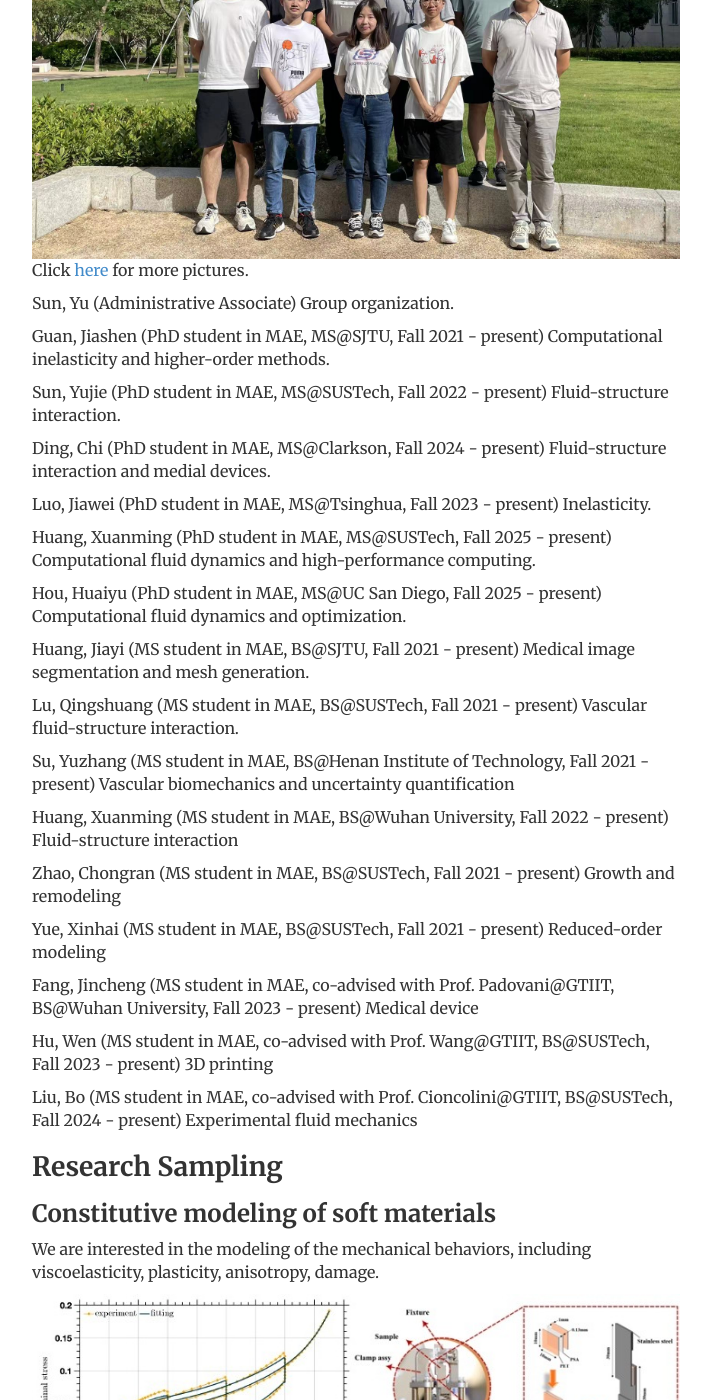
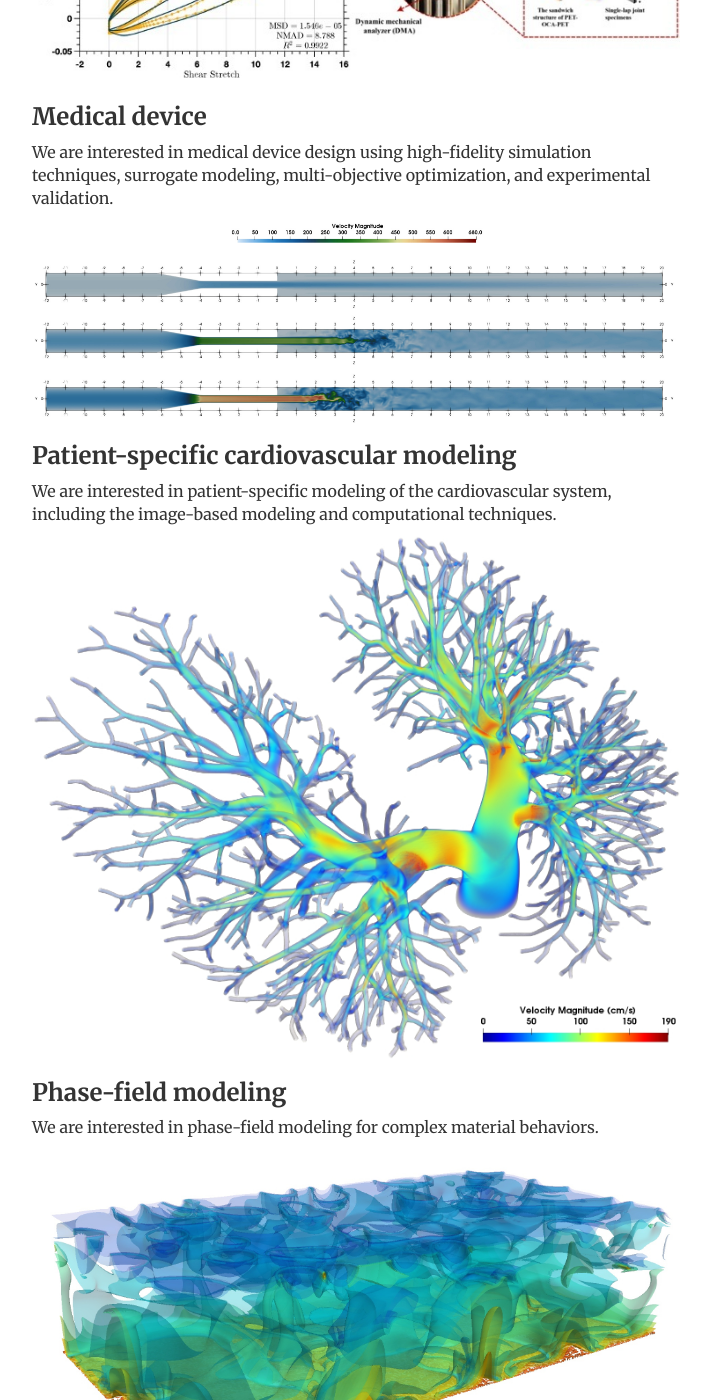
Before and after one commit to ju-liu/ju-liu.github.io, a Jekyll site: the page built from research/index.html, in a window 1280 px wide and 1400 px high, scrolled down 662 px. Shown: the whole window, without its empty margins (284-995 px from the left). Built offline with Jekyll 4.4.1, drawn with Linux system fonts in a browser that asks for light colours; nearby versions of some CDN libraries; library files that are not in the unit come from our copies; comment, search, counter and statistics services are not loaded.

Commit message:
Update index.html

```diff
--- a/research/index.html
+++ b/research/index.html
@@ -22,42 +22,6 @@ of multi-physics and multi-scale problems.
 My lab is equipped with ThinkStation P920/P620 tower workstations for methodology development.
 </p>
 
-<h2>Current Team Members</h2>
- <img  class="img-responsive" alt="Group-2022-07-16" src="/img/group_2022_summer.jpeg">
- <p> Click <a href="https://www.flickr.com/photos/194921644@N05/albums/with/72177720311616744">here</a> for more pictures.</p>
-
-  <p>Sun, Yu (Administrative Associate) Group organization.</p>
-
-  <p>Guan, Jiashen (PhD student in MAE, MS@SJTU, Fall 2021 - present) Computational inelasticity and higher-order methods.</p>
-
-  <p>Sun, Yujie (PhD student in MAE, MS@SUSTech, Fall 2022 - present) Fluid-structure interaction.</p>
-
-  <p>Ding, Chi (PhD student in MAE, MS@Clarkson, Fall 2024 - present) Fluid-structure interaction and medial devices.</p>
-
-  <p>Luo, Jiawei (PhD student in MAE, MS@Tsinghua, Fall 2023 - present) Inelasticity.</p>
-
-  <p>Huang, Xuanming (PhD student in MAE, MS@SUSTech, Fall 2025 - present) Computational fluid dynamics and high-performance computing.</p>
-
-  <p>Hou, Huaiyu (PhD student in MAE, MS@UC San Diego, Fall 2025 - present) Computational fluid dynamics and optimization.</p>
-
-  <p>Huang, Jiayi (MS student in MAE, BS@SJTU, Fall 2021 - present) Medical image segmentation and mesh generation.</p>
-
-  <p>Lu, Qingshuang (MS student in MAE, BS@SUSTech, Fall 2021 - present) Vascular fluid-structure interaction.</p>
-
-  <p>Su, Yuzhang (MS student in MAE, BS@Henan Institute of Technology, Fall 2021 - present) Vascular biomechanics and uncertainty quantification</p>
-
-  <p>Huang, Xuanming (MS student in MAE, BS@Wuhan University, Fall 2022 - present) Fluid-structure interaction</p>
-
-  <p>Zhao, Chongran (MS student in MAE, BS@SUSTech, Fall 2021 - present) Growth and remodeling</p>
-
-  <p>Yue, Xinhai (MS student in MAE, BS@SUSTech, Fall 2021 - present) Reduced-order modeling</p>
-
-  <p>Fang, Jincheng (MS student in MAE, co-advised with Prof. Padovani@GTIIT, BS@Wuhan University, Fall 2023 - present) Medical device</p>
-
-  <p>Hu, Wen (MS student in MAE, co-advised with Prof. Wang@GTIIT, BS@SUSTech, Fall 2023 - present) 3D printing</p>
-
-  <p>Liu, Bo (MS student in MAE, co-advised with Prof. Cioncolini@GTIIT, BS@SUSTech, Fall 2024 - present) Experimental fluid mechanics</p>
-
 <h2>Research Sampling</h2>
 <h3>Constitutive modeling of soft materials</h3>
 <p>We are interested in the modeling of the mechanical behaviors, including viscoelasticity, plasticity, anisotropy, damage.</p>
```
